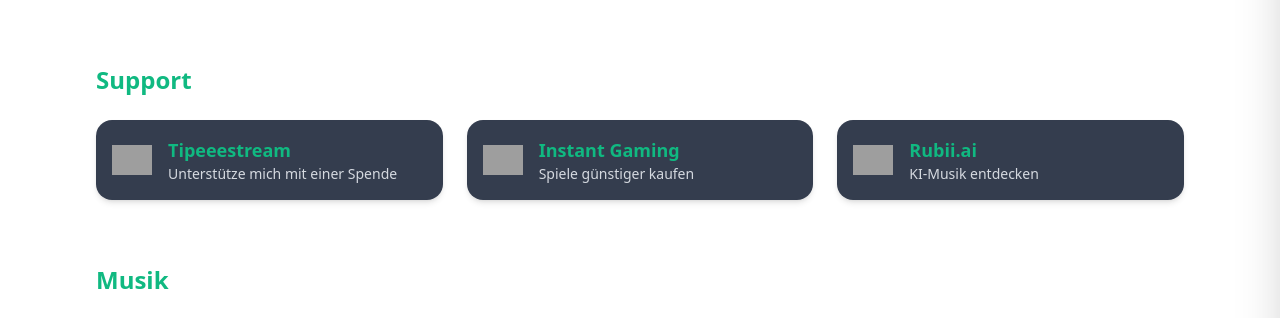
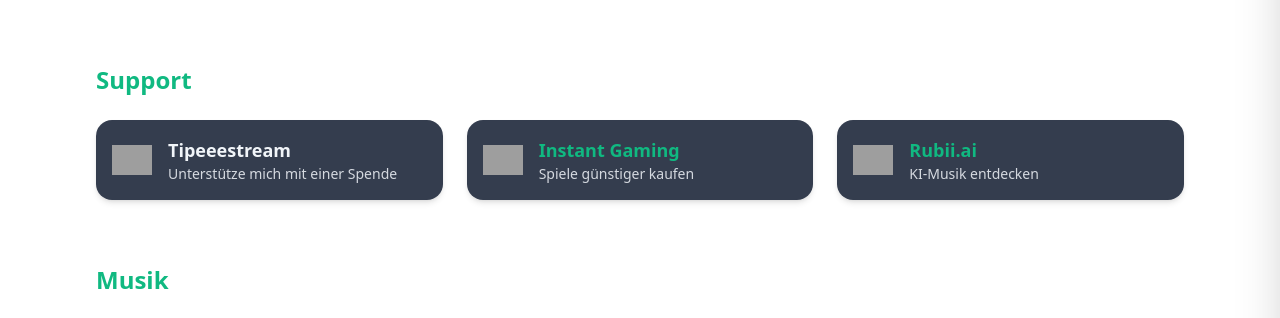
Before and after one commit to Silituz/silituz-website, a Jekyll site: the page built from socials.html, in a window 1280 px wide. Shown: the part 379-697 px from the top of the page. Built offline with Jekyll 4.4.1, drawn with Linux system fonts in a browser that asks for light colours; nearby versions of some CDN libraries; grey boxes are pictures that could not be loaded.

Commit message:
Update socials.html

```diff
--- a/socials.html
+++ b/socials.html
@@ -30,7 +30,7 @@
         <span class="pointer-events-none absolute inset-y-0 left-0 w-0 bg-emerald-500 transition-all duration-[1200ms] ease-out group-hover:w-full"></span>
         <img src="{{ '/assets/socials/Tipeee.svg' | relative_url }}" alt="Tipeee" class="w-10 h-10 object-contain relative z-10" />
         <div class="relative z-10">
-          <h3 class="text-lg font-bold text-emerald-500 group-hover:text-slate-100 transition-colors duration-300">Tipeeestream</h3>
+          <h3 class="text-lg font-bold text-slate-100 group-hover:text-slate-100 transition-colors duration-300">Tipeeestream</h3>
           <p class="text-sm text-slate-100/85">Unterstütze mich mit einer Spende</p>
         </div>
       </a>
```
